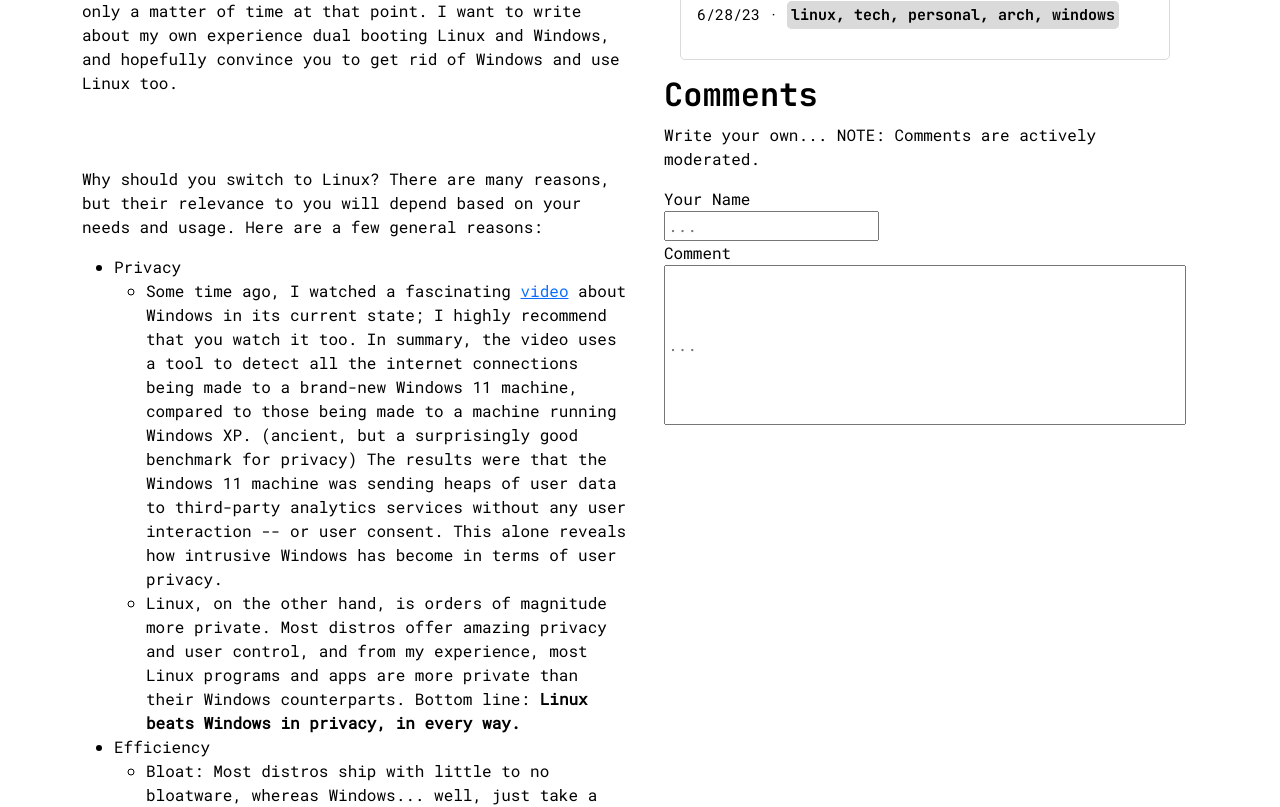
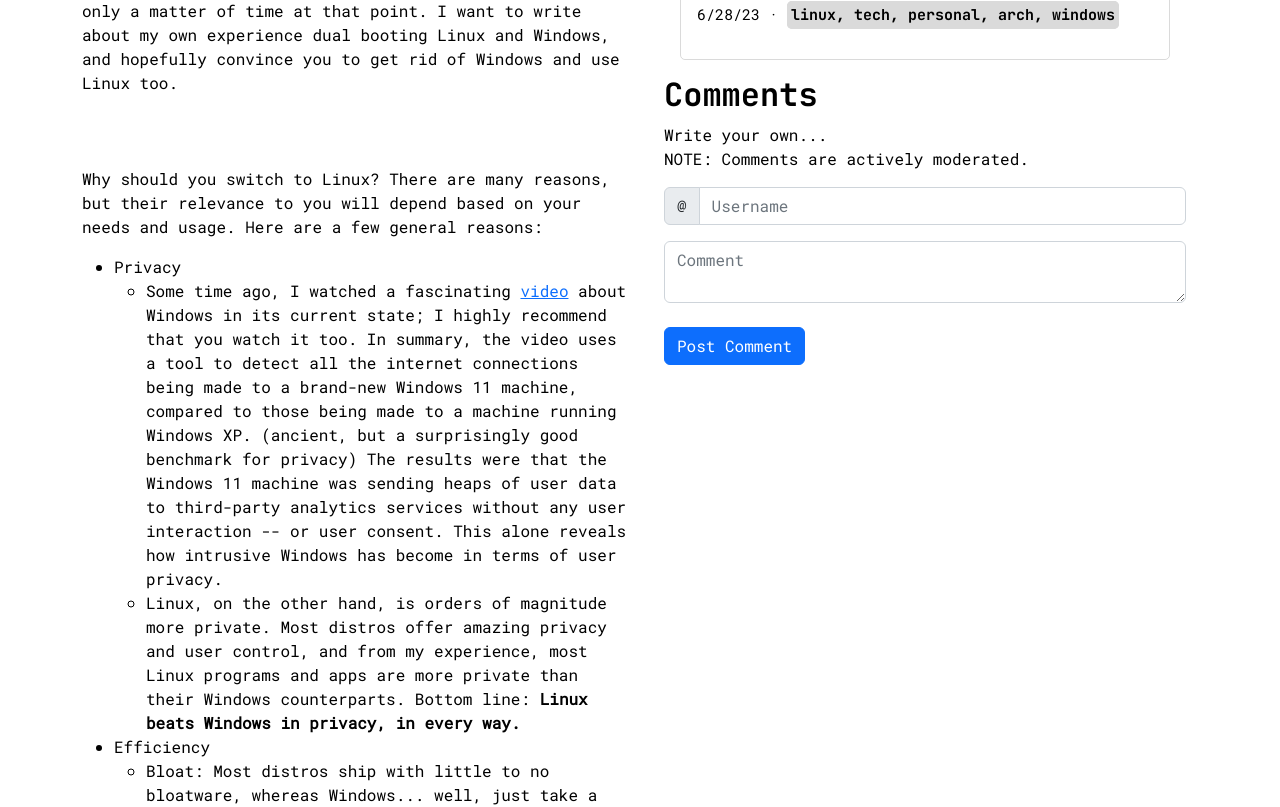
Before and after one commit to dvub/dvub-site, a Next.js app: page /posts/no-more-windows in a window 1280 px wide. Shown: the part 800-1607 px from the top of the page. Built offline with nearby package versions, Linux system fonts and the light colour scheme; a small style sheet from the web is missing; a web font is replaced by a local one.

Commit message:
work on comment form with react-boostrap

```diff
--- a/components/Layout.tsx
+++ b/components/Layout.tsx
@@ -1,7 +1,7 @@
-import React, { FC, ReactNode, useEffect, useState } from "react";
+import React, { FC, FormEventHandler, ReactNode, useEffect, useState } from "react";
 import type { Metadata } from "../types/metadata";
 import Head from "next/head";
-import { Col, Container, Row } from "react-bootstrap";
+import { Col, Container, Row, Button, Form, InputGroup } from "react-bootstrap";
 import PostCard from "./PostCard";
 
 interface Props {
@@ -12,20 +12,23 @@ interface Props {
 const Layout: FC<Props> = (props) => {
   const { children, meta } = props;
   const { title, author, date, authorLink, description, tags } = meta; // metadata of post
+
   const postCount = 3; // the number of posts to display on the sidebar
+
   const [metas, setMetas] = useState<Metadata[]>([]);
   const [isLoading, setLoading] = useState(false); // set loading text for fetching data -- in this case, posts
   const [commentState, setCommentState] = useState({
     name: "",
     comment: "",
   });
-  const onFormUpdate = (e: React.FormEvent<HTMLInputElement>) => {
+  const onFormUpdate = (e: any) => {
     setCommentState({
       ...commentState,
       [e.currentTarget.name]: e.currentTarget.value,
     });
   };
-  const onFormSubmit = () => {
+  const onFormSubmit = (event: any) => {
+    event.preventDefault();
   };
 
   useEffect(() => {
@@ -37,9 +40,11 @@ const Layout: FC<Props> = (props) => {
         setLoading(false);
       });
   }, []);
+
   const tagDisplay = tags ? tags.join(", ") : ""; // i forgot why i had to do this tbh
-
-  const listItems = isLoading ? "Loading" : metas.map((d) => {
+  const listItems = isLoading
+    ? "Loading"
+    : metas.map((d) => {
         const { title } = d;
         // a wrapper div to add some margins
         return (
@@ -49,14 +54,22 @@ const Layout: FC<Props> = (props) => {
         );
       });
 
+
+  const t = `${title} | Blog`; // for some reason, if this is inline in the <title>, it thinks you're rendering multiple titles
+  // so fuck that
+
   return (
     <div style={{ marginBottom: "10rem" }}>
       <Head>
-        <title>{title}</title>
+        <title>{t}</title>
         <link
           rel="stylesheet"
           href="https://unpkg.com/dracula-prism/dist/css/dracula-prism.css"
         />
+        <meta name="description" content={description} />
+        <meta name="author" content="dvub" />
+        <meta name="viewport" content="width=device-width, initial-scale=1.0" />
+        <meta content={tags.join(", ")}></meta>
       </Head>
       {/* the main content of the page is split vertically, with the post on the left and comments/posts on the right */}
       <Container>
@@ -68,14 +81,11 @@ const Layout: FC<Props> = (props) => {
                 <h1>{title}</h1>
                 <a href={authorLink}>{author}</a> · {date} · {tagDisplay}
                 <br />
-
                 <i>{description}</i>
               </header>
               <hr />
               {/* props.children will render the standard md content*/}
-              <div>
-                {children}
-              </div>
+              <div>{children}</div>
               thanks for reading,
               <br />
               <i>~dvub</i>
@@ -88,49 +98,42 @@ const Layout: FC<Props> = (props) => {
               <Row>
                 <h2>Other Posts</h2>
                 <Container>
-                  <Col>
-                    {listItems}
-                  </Col>
+                  <Col>{listItems}</Col>
                 </Container>
               </Row>
               <Row>
                 <h2>Comments</h2>
-                <form>
+                <Form onSubmit={onFormSubmit}>
                   <p>
-                    Write your own... NOTE: Comments are actively moderated.
+                    Write your own... <br /> NOTE: Comments are actively
+                    moderated.
                   </p>
-                  <label>Your Name</label>
-                  <br />
-                  <input
-                    type="text"
+                  <InputGroup className="mb-3">
+                    <InputGroup.Text>@</InputGroup.Text>
+                    <Form.Control
+                      placeholder="Username"
+                      aria-label="Username"
                       required
+                      id="name"
                       name="name"
-                    id="name"
-                    value={commentState.name}
-                    placeholder="..."
-                    onChange={onFormUpdate}
-                    maxLength={30}
-                  >
-                  </input>
-                  <br />
-                  <label>Comment</label>
-                  <br />
-                  <input
-                    type="text"
-                    required
+                    />
+                  </InputGroup>
+                  <InputGroup>
+                    <Form.Control
+                      as="textarea"
                       name="comment"
                       id="comment"
-                    placeholder="..."
-                    value={commentState.comment}
+                      aria-label="Comment"
+                      placeholder="Comment"
+                      required
                       onChange={onFormUpdate}
-                    maxLength={200}
-                    style={{
-                      minWidth: "100%",
-                      minHeight: "10rem",
-                    }}
-                  >
-                  </input>
-                </form>
+                    />
+                  </InputGroup>
+                  <br />
+                  <Button variant="primary" type="submit">
+                    Post Comment
+                  </Button>
+                </Form>
               </Row>
             </Container>
           </Col>
```
Lines whose indentation alone changed are shown as unchanged.
